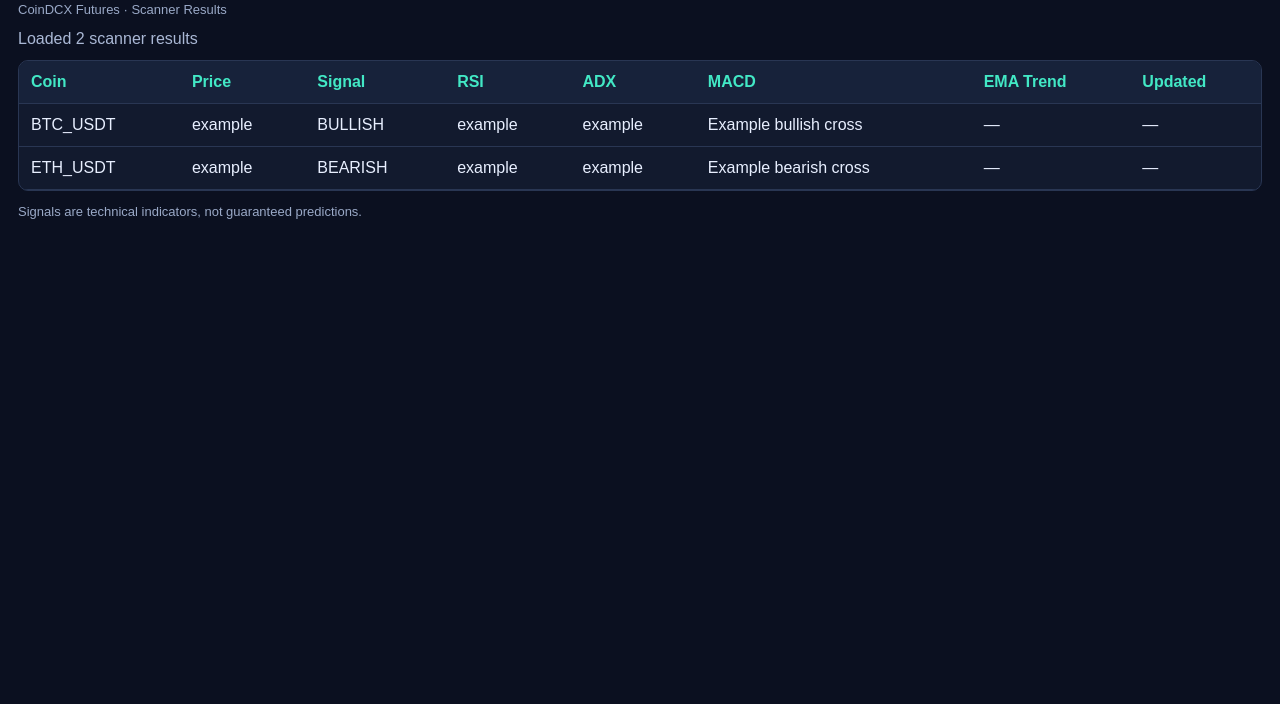
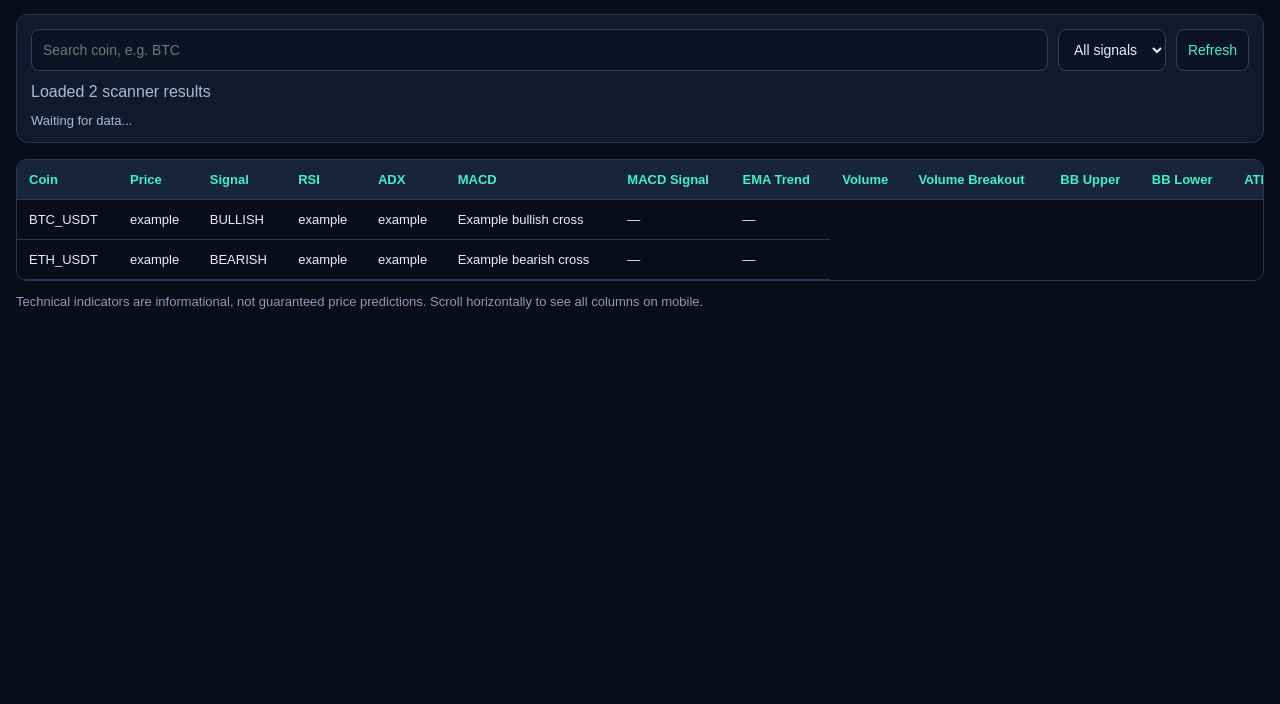
Before and after one commit to goroy502-sketch/crypto-futures-market, a plain HTML site: page docs/index.html in a window 1280 px wide. Shown: the part 96-800 px from the top of the page. Drawn offline with Linux system fonts and the light colour scheme.

Commit message:
Refactor index.html for improved layout and styles
Updated styles and layout for better readability and aesthetics. Added new elements for user interaction and improved the overall structure of the HTML.

```diff
--- a/docs/index.html
+++ b/docs/index.html
@@ -6,57 +6,81 @@
   <meta name="viewport" content="width=device-width, initial-scale=1">
   <title>Crypto Futures Screener</title>
   <style>
+    * { box-sizing: border-box; }
     body {
       margin: 0;
-      padding: 18px;
-      background: #0b1020;
-      color: #e8efff;
+      padding: 16px;
+      background: #080d19;
+      color: #e7efff;
       font-family: Arial, sans-serif;
     }
-
-    h1 { color: #42e8c5; }
-
-    #status {
-      color: #aab8d5;
-      margin: 12px 0;
+    h1 { color: #45f0c5; margin-bottom: 5px; }
+    .sub { color: #8d9bb8; font-size: 13px; }
+    .panel {
+      background: #111a2d;
+      border: 1px solid #263653;
+      border-radius: 12px;
+      padding: 14px;
+      margin: 16px 0;
     }
-
+    .controls {
+      display: flex;
+      flex-wrap: wrap;
+      gap: 10px;
+    }
+    input, select, button {
+      background: #0b1324;
+      color: #e7efff;
+      border: 1px solid #30415f;
+      border-radius: 8px;
+      padding: 11px;
+      font-size: 14px;
+    }
+    input { flex: 1; min-width: 150px; }
+    button { cursor: pointer; color: #45f0c5; }
+    #status { color: #a9bad7; margin: 12px 0; }
     .table-wrap {
       overflow-x: auto;
-      background: #121a2e;
-      border: 1px solid #293653;
+      border: 1px solid #263653;
       border-radius: 10px;
     }
-
     table {
+      border-collapse: collapse;
       width: 100%;
-      min-width: 750px;
-      border-collapse: collapse;
+      min-width: 1450px;
+      font-size: 13px;
     }
-
     th, td {
       padding: 12px;
       text-align: left;
-      border-bottom: 1px solid #293653;
       white-space: nowrap;
+      border-bottom: 1px solid #263653;
     }
-
-    th {
-      color: #42e8c5;
-      background: #17223a;
-    }
-
-    .note {
-      color: #9aa9c7;
-      font-size: 13px;
-    }
+    th { background: #17243b; color: #45f0c5; }
+    .bull { color: #45f0a1; }
+    .bear { color: #ff7185; }
+    .neutral { color: #ffc96b; }
+    .stats { color: #a9bad7; font-size: 13px; }
   </style>
 </head>
 <body>
   <h1>Crypto Futures Screener</h1>
-  <p class="note">CoinDCX Futures · Scanner Results</p>
+  <div class="sub">CoinDCX Futures · 15-minute signals</div>
 
-  <div id="status">Loading scanner results...</div>
+  <div class="panel">
+    <div class="controls">
+      <input id="search" placeholder="Search coin, e.g. BTC">
+      <select id="signalFilter">
+        <option value="ALL">All signals</option>
+        <option value="BULLISH">Bullish</option>
+        <option value="BEARISH">Bearish</option>
+        <option value="NEUTRAL">Neutral</option>
+      </select>
+      <button id="refresh">Refresh</button>
+    </div>
+    <div id="status">Loading scanner results...</div>
+    <div id="count" class="stats">Waiting for data...</div>
+  </div>
 
   <div class="table-wrap">
     <table>
@@ -68,7 +92,14 @@
           <th>RSI</th>
           <th>ADX</th>
           <th>MACD</th>
+          <th>MACD Signal</th>
           <th>EMA Trend</th>
+          <th>Volume</th>
+          <th>Volume Breakout</th>
+          <th>BB Upper</th>
+          <th>BB Lower</th>
+          <th>ATR</th>
+          <th>Timeframe</th>
           <th>Updated</th>
         </tr>
       </thead>
@@ -76,8 +107,9 @@
     </table>
   </div>
 
-  <p class="note">
-    Signals are technical indicators, not guaranteed predictions.
+  <p class="sub">
+    Technical indicators are informational, not guaranteed price predictions.
+    Scroll horizontally to see all columns on mobile.
   </p>
 
   <script src="js/indicators.js"></script>
```
